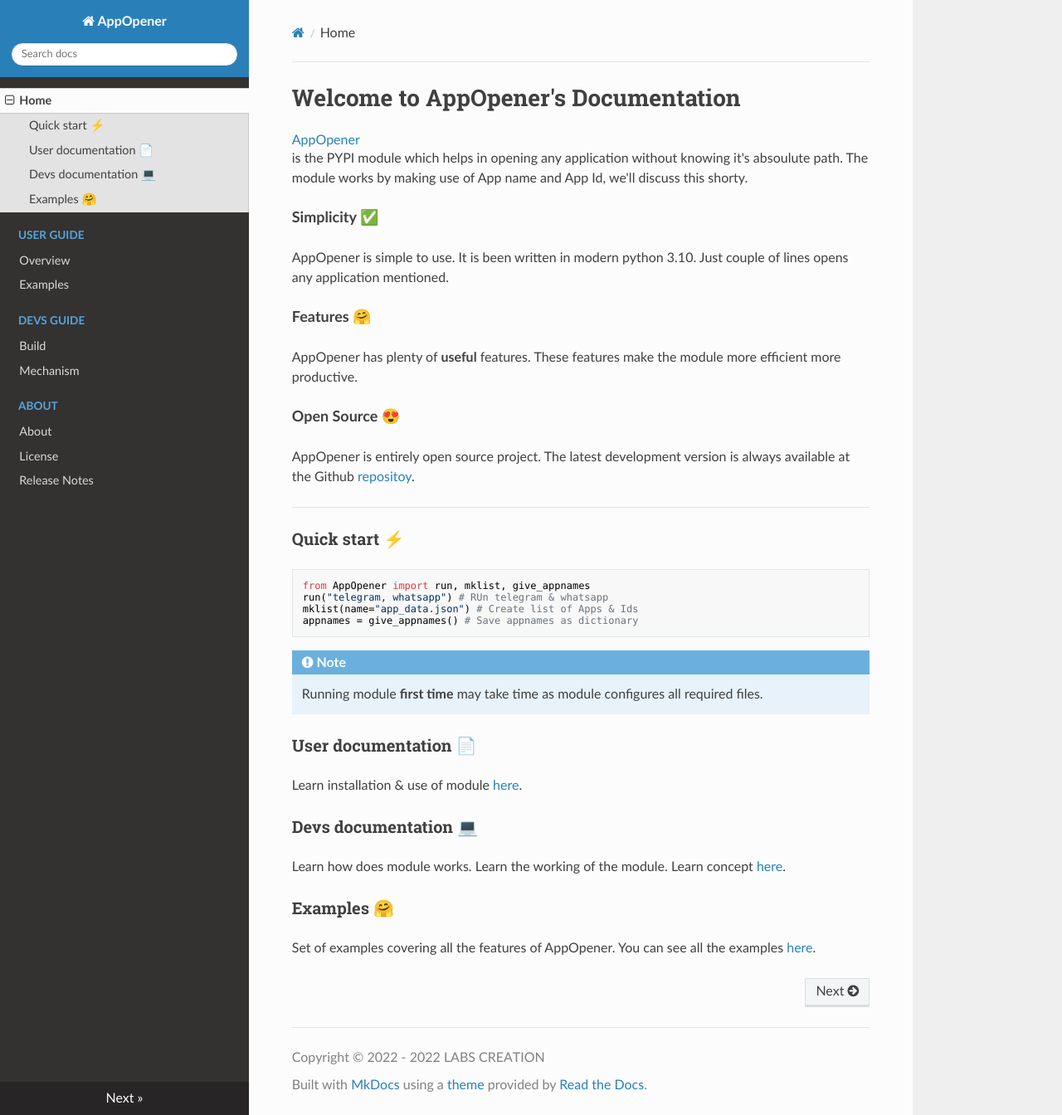
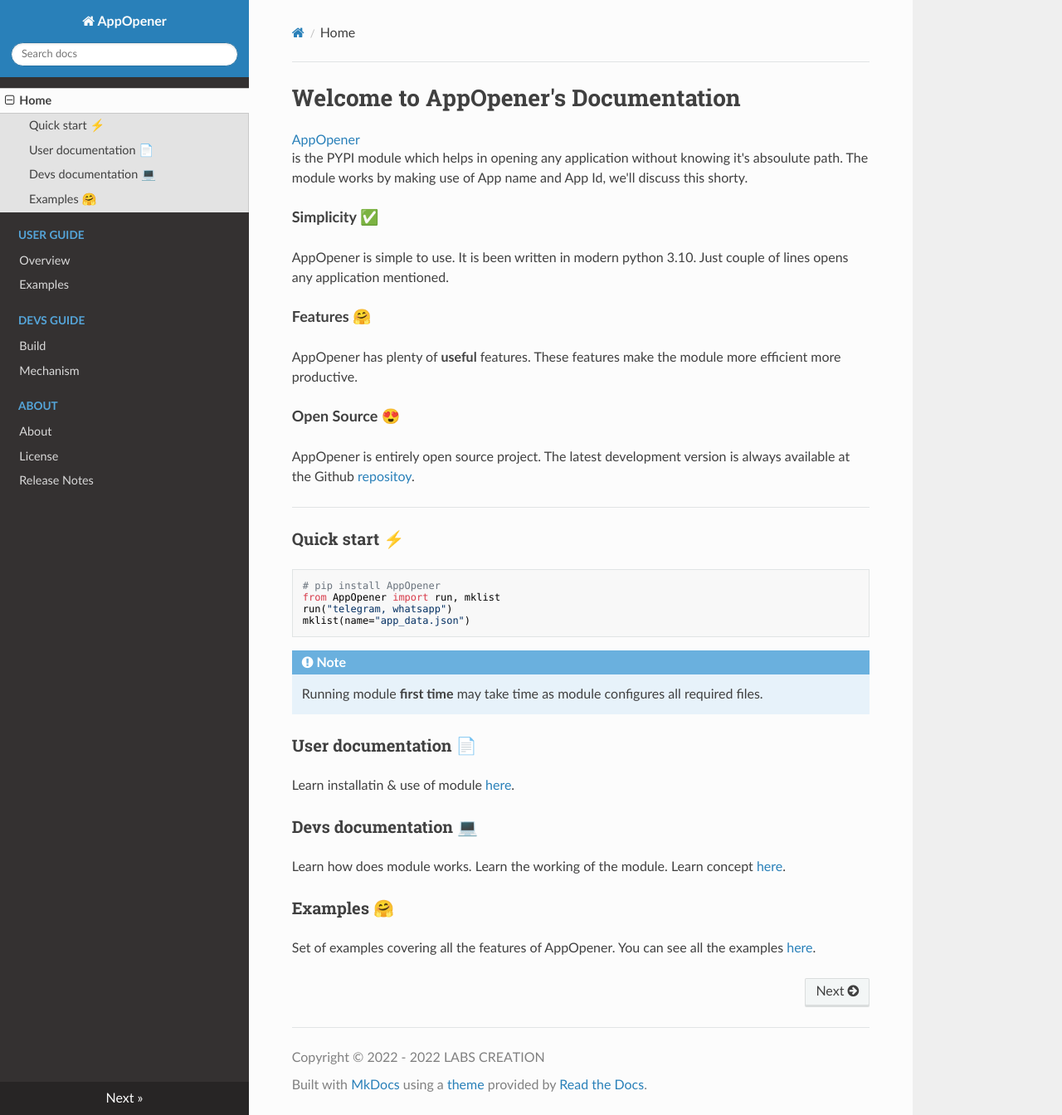
Before and after one commit to athrvvvv/AppOpener, an MkDocs documentation site: the page built from docs/index.md, in a window 1280 px wide and 1344 px high. Shown: the whole window at 83% size. Built offline with MkDocs 1.6.1, drawn with Linux system fonts in a browser that asks for light colours; nearby versions of some CDN libraries.

Commit message:
Revert "Fixes minor typo"
This reverts commit f4f0a3ad893215b2b1ffd63df2cb9aa863386875.

````diff
--- a/docs/index.md
+++ b/docs/index.md
@@ -21,11 +21,11 @@
 
 ### Quick start ⚡
 
-``` python
-from AppOpener import run, mklist, give_appnames
-run("telegram, whatsapp") # RUn telegram & whatsapp
-mklist(name="app_data.json") # Create list of Apps & Ids
-appnames = give_appnames() # Save appnames as dictionary
+```
+# pip install AppOpener
+from AppOpener import run, mklist
+run("telegram, whatsapp")
+mklist(name="app_data.json")
 ```
 
 !!! note "Note"
@@ -34,7 +34,7 @@
 
 ### User documentation 📄
 
-Learn installation &  use of module [here](Overview.md).
+Learn installatin &  use of module [here](Overview.md).
 
 ### Devs documentation 💻
 
````
